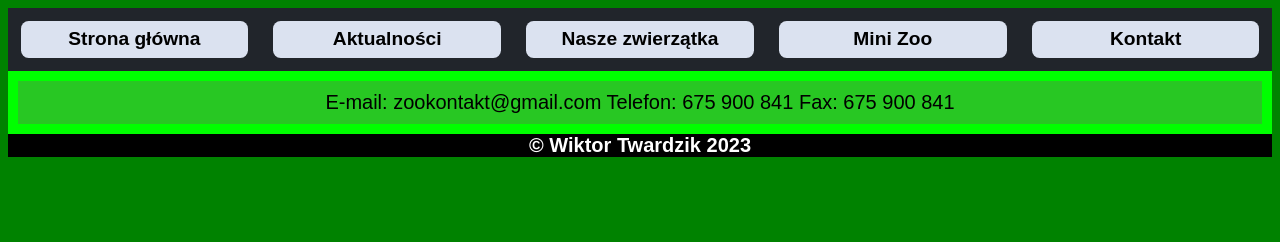
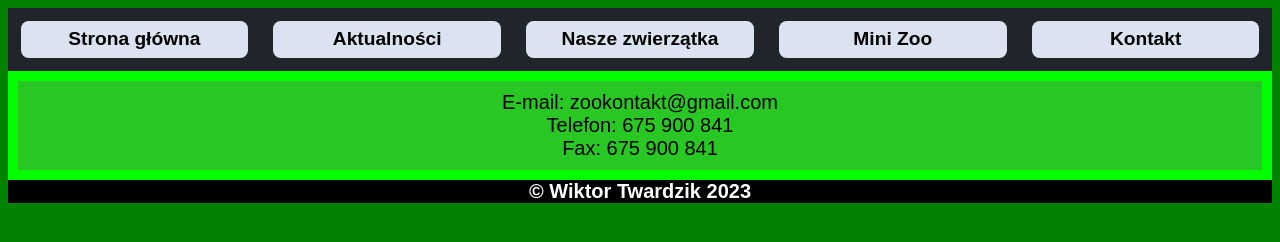
Before and after one commit to wiktorTwardzik/Projekcik, a plain HTML site: page Projekt strona/kontakt.html in a window 1280 px wide. Drawn offline with Linux system fonts and the light colour scheme.

Commit message:
Update kontakt.html

```diff
--- a/Projekt strona/kontakt.html
+++ b/Projekt strona/kontakt.html
@@ -23,8 +23,8 @@
 
        <main>
         <article class="article2"><p>
-            E-mail: zookontakt@gmail.com
-            Telefon: 675 900 841
+            E-mail: zookontakt@gmail.com<br>
+            Telefon: 675 900 841<br>
             Fax: 675 900 841
         </p></article>
        </main>
```
